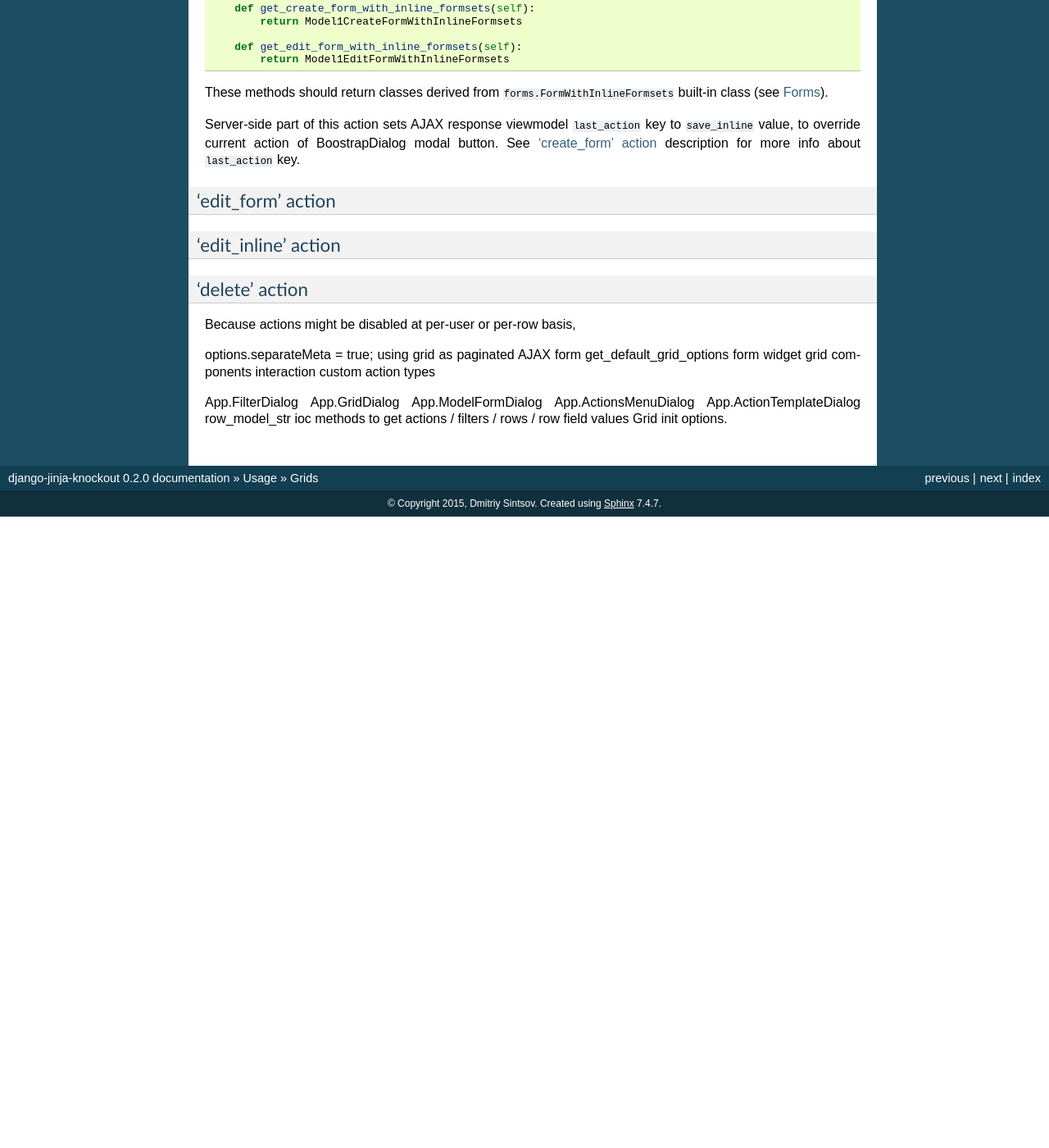
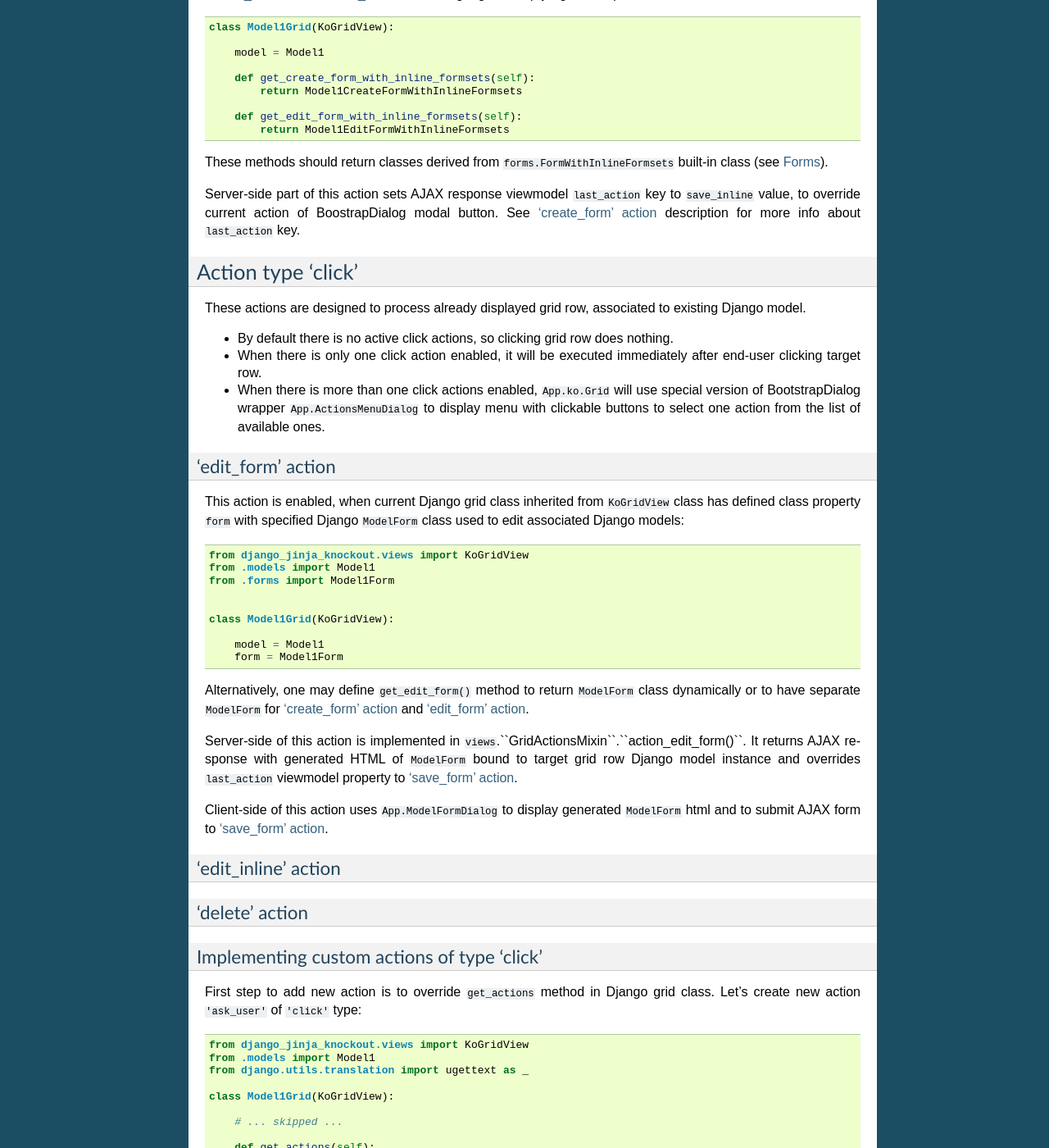
Before and after one commit to Dmitri-Sintsov/django-jinja-knockout, a Sphinx documentation site: the page built from docs/grids.rst, in a window 1280 px wide and 1400 px high, scrolled down 24153 px. Shown: the whole window at 82% size. Built offline with Sphinx 7.4.7, drawn with Linux system fonts in a browser that asks for light colours; before the commit the page ends 24783 px from its top, so only the background shows below that; some of the changed text lies outside the part shown.

Commit message:
Fixed exception in App.GridDialog.onShow() this.grid.firstLoad() callback missing getQueryFilter() when ownerComponent is instance of App.FkGridWidget, and possible improper undefined result when ownerComponent is instance of App.ko.Grid. Implemented shortcut methods of GridActionsMixin class vm_form() / vm_inline() used in action_create_form() / action_edit_form() / action_create_inline() / action_edit_inline(). Documentation for action type 'click' in development in grids.rst.

```diff
--- a/django_jinja_knockout/static/js/front/ko-grid.js
+++ b/django_jinja_knockout/static/js/front/ko-grid.js
@@ -1212,6 +1212,8 @@ App.ko.Grid = function(options) {
     Grid.getQueryFilter = function(field) {
         if (typeof this.queryFilters[field] !== 'undefined') {
             return this.queryFilters[field];
+        } else {
+            return [];
         }
     };
 
@@ -2349,6 +2351,10 @@ App.FkGridWidget = function(options) {
         });
     };
 
+    FkGridWidget.getQueryFilter = function() {
+        return [];
+    };
+
     FkGridWidget.getValue = function() {
         return App.intVal(this.$element.find('.fk-value').val());
     };
--- a/docs/grids.rst
+++ b/docs/grids.rst
@@ -462,6 +462,8 @@ Choices filter
 
 * ``choices``: It's used by default when Django model field has ``choices`` property defined, similar to this::
 
+    from django.utils.translation import ugettext as _
+
     class Model1(models.Model):
         ROLE_STAFF = 0
         ROLE_MEMBER = 1
@@ -591,6 +593,8 @@ Imagine ``Model1`` has foreign key ``action`` field defined::
         # ... skipped ...
 
 Where ``Action`` model utilizes contenttypes framework, defined like that::
+
+    from django.utils.translation import ugettext as _
 
     class Action(models.Model):
 
@@ -986,7 +990,8 @@ derived class instance::
 
 .. highlight:: jinja
 
-Where the ``'ko_model1_action_form'`` template could be like this::
+Where the ``'ko_model1_action_form'`` template could be like this, based on ``ko_action_form`` template located in
+``ko_grid_body.htm``::
 
     <script type="text/template" id="ko_model1_action_form">
         <div class="panel panel-default">
@@ -1312,8 +1317,8 @@ when client-side ``App.ko.Grid`` derived class instance has visible row selectio
 options ``showSelection: true`` and / or ``selectMultipleRows: true``, then the button action could be applied to the
 selected row(s) as well.
 
-New actions of 'button' type may be added by overriding ``get_actions`` method of Django grid class and extending grid
-client-side ``App.GridActions`` class to implement custom ``'callback_'`` method (see `Client-side action routing`_ for
+New actions of ``button`` type may be added by overriding ``get_actions`` method of Django grid class and extending grid
+client-side ``App.GridActions`` class to implement custom ``'callback_'`` method (see `Client-side actions`_ for
 more info).
 
 'create_form' action
@@ -1411,8 +1416,40 @@ Server-side part of this action sets AJAX response viewmodel ``last_action`` key
 current action of BoostrapDialog modal button. See `'create_form' action`_ description for more info about
 ``last_action`` key.
 
+Action type 'click'
+-------------------
+These actions are designed to process already displayed grid row, associated to existing Django model.
+
+* By default there is no active click actions, so clicking grid row does nothing.
+* When there is only one click action enabled, it will be executed immediately after end-user clicking target row.
+* When there is more than one click actions enabled, ``App.ko.Grid`` will use special version of BootstrapDialog
+  wrapper ``App.ActionsMenuDialog`` to display menu with clickable buttons to select one action from the list of
+  available ones.
+
 'edit_form' action
 ~~~~~~~~~~~~~~~~~~
+This action is enabled, when current Django grid class inherited from ``KoGridView`` class has defined class property
+``form`` with specified Django ``ModelForm`` class used to edit associated Django models::
+
+    from django_jinja_knockout.views import KoGridView
+    from .models import Model1
+    from .forms import Model1Form
+
+
+    class Model1Grid(KoGridView):
+
+        model = Model1
+        form = Model1Form
+
+Alternatively, one may define ``get_edit_form()`` method to return ``ModelForm`` class dynamically or to have separate
+``ModelForm`` for `'create_form' action`_ and `'edit_form' action`_.
+
+Server-side of this action is implemented in ``views``.``GridActionsMixin``.``action_edit_form()``. It returns AJAX
+response with generated HTML of ``ModelForm`` bound to target grid row Django model instance and overrides
+``last_action`` viewmodel property to `'save_form' action`_.
+
+Client-side of this action uses ``App.ModelFormDialog`` to display generated ``ModelForm`` html and to submit AJAX form
+to `'save_form' action`_.
 
 'edit_inline' action
 ~~~~~~~~~~~~~~~~~~~~
@@ -1420,6 +1457,64 @@ current action of BoostrapDialog modal button. See `'create_form' action`_ descr
 'delete' action
 ~~~~~~~~~~~~~~~
 
+Implementing custom actions of type 'click'
+~~~~~~~~~~~~~~~~~~~~~~~~~~~~~~~~~~~~~~~~~~~
+
+First step to add new action is to override ``get_actions`` method in Django grid class. Let's create new action
+``'ask_user'`` of ``'click'`` type::
+
+    from django_jinja_knockout.views import KoGridView
+    from .models import Model1
+    from django.utils.translation import ugettext as _
+
+    class Model1Grid(KoGridView):
+
+        # ... skipped ...
+
+        def get_actions(self):
+            actions = super().get_actions()
+            action_type = 'click'
+            actions[action_type]['ask_user'] = {
+                'localName': _('Add funds'),
+                'class': 'btn-warning',
+                'enabled': True
+            }
+            return actions
+
+If one want to add custom action via Django ``ModelForm`` class, then the server-side of the action might be implemented
+like this::
+
+    from django_jinja_knockout.views import KoGridView
+    from .models import Model1
+    from .forms import Model1Form, Model1AskUserForm
+
+    class Model1Grid(KoGridView):
+
+        # ... skipped ...
+
+        # Based on GridActionsMixin.action_edit_form() implementation.
+        def action_ask_user(self):
+            pk_val = self.request_get('pk_val')
+            obj = self.__class__.model.objects.filter(pk=pk_val).first()
+            form = Model1AskUserForm(instance=obj)
+            return self.vm_form(
+                form, self.render_object_desc(obj), {'pk_val': pk_val}
+            )
+
+.. highlight:: javascript
+
+while using ``App.ModelFormDialog`` class to render AJAX-generated Django ``ModelForm`` at client-side. One has to
+inherit ``App.Model1GridActions`` from ``App.GridActions`` and define it's own ``callback_NAME`` (see
+`Action AJAX response handler`_ for more info)::
+
+    Model1GridActions.callback_ask_user = function(viewModel) {
+        viewModel.grid = this.grid;
+        var dialog = new App.ModelFormDialog(viewModel);
+        dialog.show();
+    };
+
+Completely separate way of generating form with pure client-side underscore.js / Knockout.js templates for ``ask_user``
+action (no AJAX callback is required)  is implemented in `Client-side actions`_ section of the documentation.
 
 Because actions might be disabled at per-user or per-row basis,
 
@@ -1439,3 +1534,4 @@ row_model_str
 ioc
 methods to get actions / filters / rows / row field values
 Grid init options.
+action permissions
```
Also changed, not shown: 1 other file.
